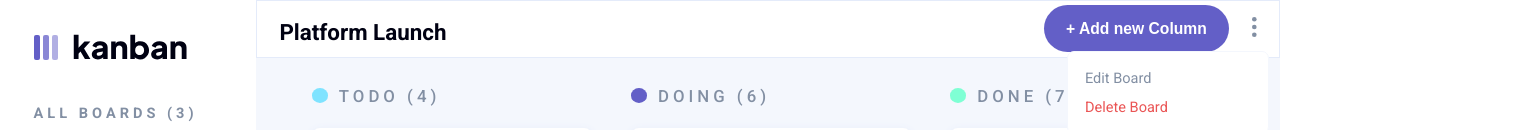
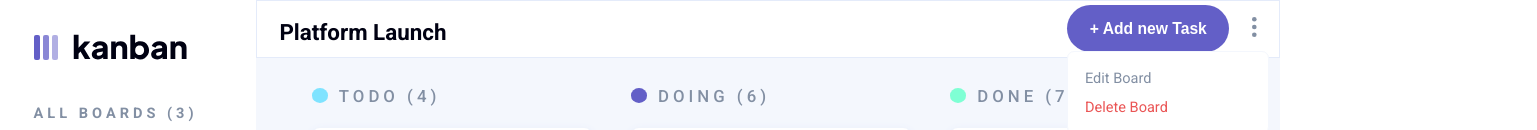
Before and after one commit to Faroukakindele/kanban, a React (Create React App) app: page / in a window 1280 px wide. Both pictures are taken after a click on the element 1254 px from the left and 28 px from the top of the page. Shown: the top 130 px of the page, 1537 px wide, since content can reach past the window. Built offline with nearby package versions, Linux system fonts and the light colour scheme.

Commit message:
fixed overlay for Edit and popUp components

```diff
--- a/src/components/Dropdown.js
+++ b/src/components/Dropdown.js
@@ -10,6 +10,8 @@ function Dropdown({ type, editAction, top, right }) {
     right: `${right || 1}% `,
   };
   return (
+    <>
+   {showDropDown&& <div className={styles.overlay} onClick={()=>setShowDropDown(false)}></div>}
     <div className={styles.container} onClick={() => setShowDropDown(!showDropDown)}>
       <img src="icon-vertical-ellipsis.svg" alt="ellipse"></img>
       {showDropDown && (
@@ -36,6 +38,8 @@ function Dropdown({ type, editAction, top, right }) {
         </div>
       )}
     </div>
+    </>
+
   );
 }
 
--- a/src/components/Dropdown.module.css
+++ b/src/components/Dropdown.module.css
@@ -1,6 +1,17 @@
+.overlay{
+    position: absolute;
+    top: 0;
+    left: 0;
+    height: 100vh;
+    width: 100vw;
+    background-color: red;
+    background-color: transparent;
+    z-index: 7;
+    cursor: pointer;
+}
 .container {
     cursor: pointer;
-
+    z-index: 10;
 }
 .dropdown{
     list-style: none;
--- a/src/components/Overlay.js
+++ b/src/components/Overlay.js
@@ -1,24 +1,25 @@
 import { useBoards } from "../contexts/TaskContext";
 import styles from "./Overlay.module.css";
-function Overlay({style, children ,closeShowBtn = false}) {
+function Overlay({ style, children, closeShowBtn = false }) {
   const { dispatch } = useBoards();
 
   return (
-    <div className={styles.overlay}
-
-     >
+    <>
+      <div className={styles.overlay} onClick={ (e)=> dispatch({type : "handleOnClose"})}></div>
       <div className={styles.container} style={style}>
-      {closeShowBtn &&  <h1
+        {closeShowBtn && (
+          <h1
             onClick={(e) => {
               dispatch({ type: "handleOnClose" });
             }}
           >
             {" "}
             &times;{" "}
-        </h1>}
+          </h1>
+        )}
         {children}
       </div>
-    </div>
+    </>
   );
 }
 
--- a/src/components/Overlay.module.css
+++ b/src/components/Overlay.module.css
@@ -37,7 +37,7 @@
     transform: translate(-50%, -50%);
     border-radius: 5px;
     padding: 2rem;
-    z-index: 1;
+    z-index: 6;
     display: flex;
     flex-direction: column;
     align-items: stretch;
--- a/src/index.css
+++ b/src/index.css
@@ -10,7 +10,7 @@
 }
 
 html {
-  font-size: 62.5%;
+  font-size:62.5%;
 }
 body {
   font-family: "Roboto", sans-serif;
@@ -50,11 +50,7 @@ input,textarea {
   color: var(--color-black-dark);
 }
 
-@media screen and (min-width: 800px) {
-  html {
-    font-size: 62.5%;
-  }
-}
+
 @media screen and (min-width: 1000px) {
   html {
     font-size: 70%;
--- a/src/pages/TaskBar.js
+++ b/src/pages/TaskBar.js
@@ -28,7 +28,7 @@ function TaskBar() {
       style={BtnStyle}
      className={ data.task.columns?.length && styles.buttonEnabled}
      >
-     {isMobile ? "+" : "+ Add new Column"}
+     {isMobile ? "+" : "+ Add new Task"}
 
       </button>
 
```
Lines whose indentation alone changed are shown as unchanged.
